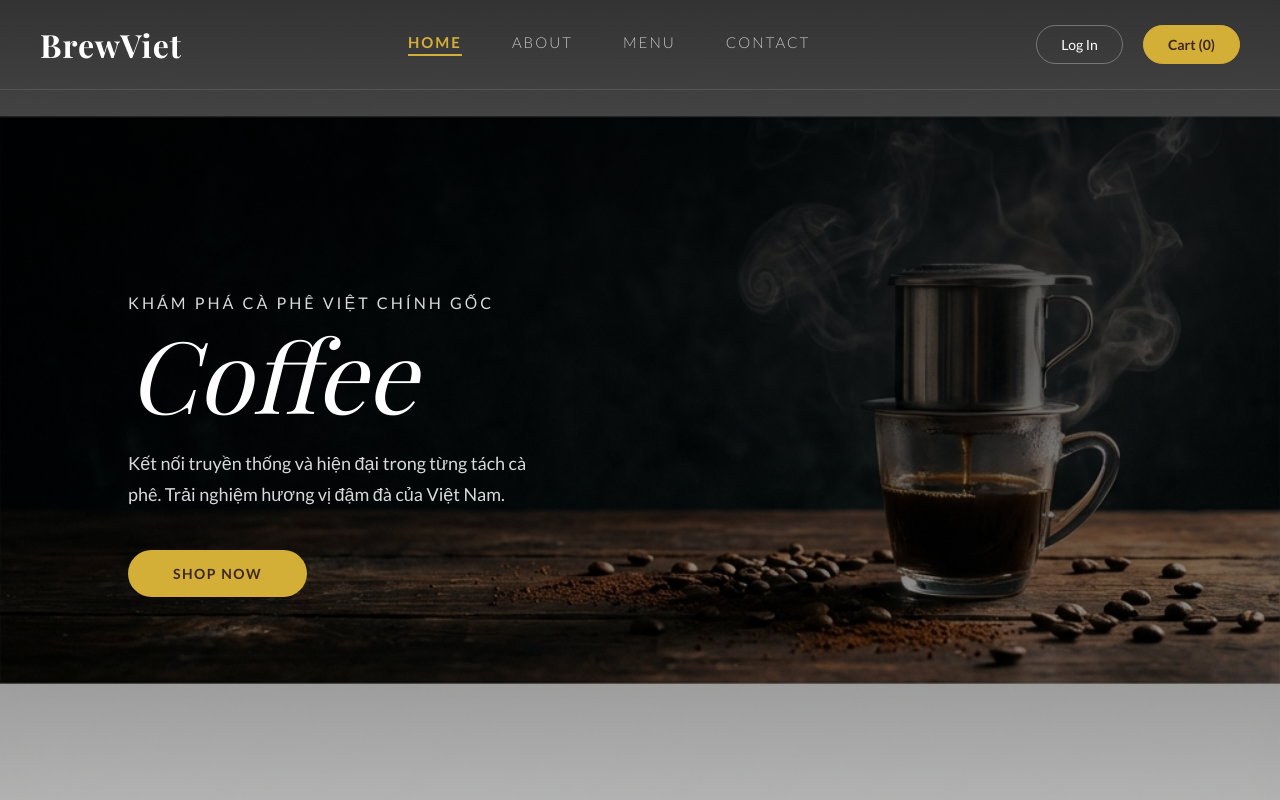
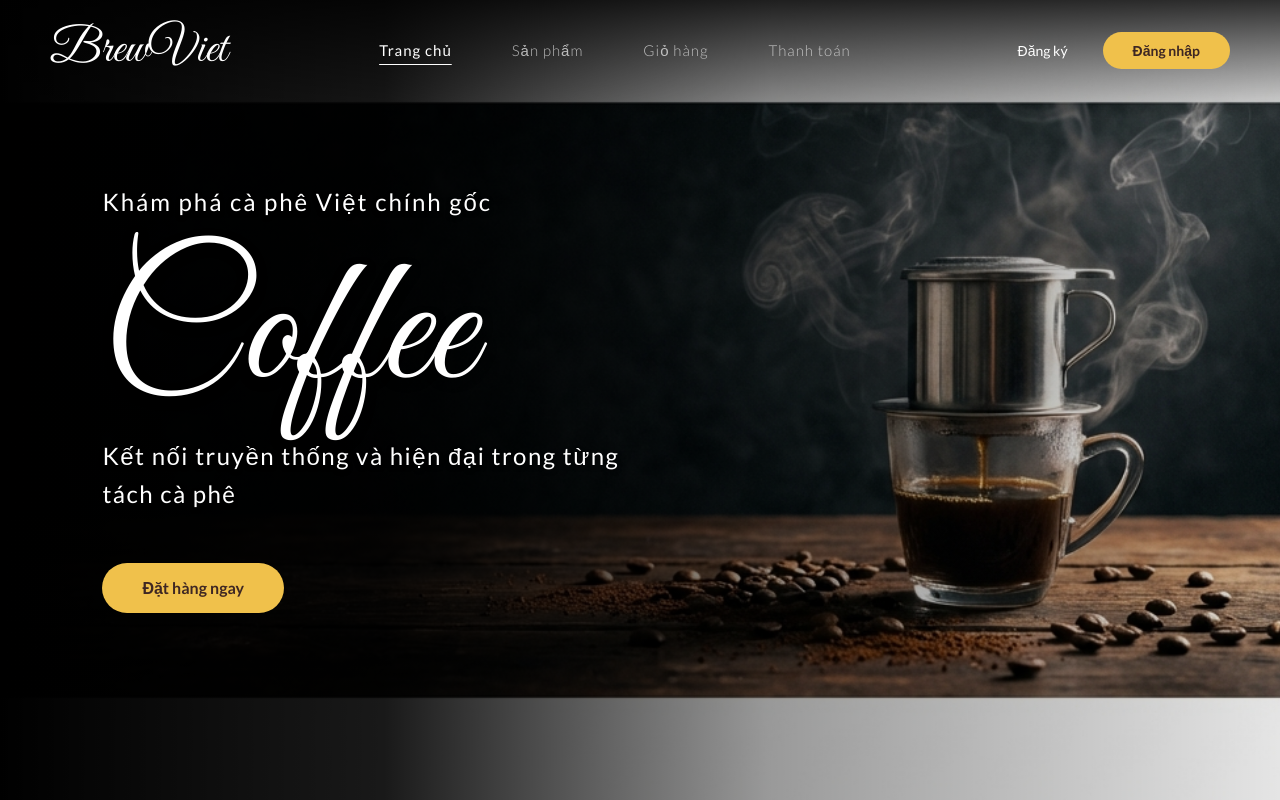
Before and after one commit to wilfierd/coffee-shop-web, a Next.js app: page / in a window 1280 px wide. Shown: the top 800 px of the page. Built offline with nearby package versions, Linux system fonts and the light colour scheme; a web font is replaced by a local one.

Commit message:
fix Font and size

```diff
--- a/src/app/components/home/Features.module.css
+++ b/src/app/components/home/Features.module.css
@@ -1,6 +1,8 @@
 .features {
-    padding: 80px 20px;
-    background-color: var(--color-bg);
+    padding: 40px 20px;
+    /* Reduced space */
+    background-color: #ffffff;
+    /* Explicit white background */
 }
 
 .container {
--- a/src/app/components/home/Hero.js
+++ b/src/app/components/home/Hero.js
@@ -9,7 +9,7 @@ export default function Hero() {
                     src="/images/brewviet_hero_bg_1765380384101.png"
                     alt="BrewViet Vietnamese Coffee"
                     fill
-                    style={{ objectFit: 'cover' }}
+                    className={styles.heroImage}
                     priority
                 />
                 <div className={styles.overlay}></div>
@@ -18,9 +18,9 @@ export default function Hero() {
                 <span className={styles.subtitle}>Khám phá cà phê Việt chính gốc</span>
                 <h1 className={styles.title}>Coffee</h1>
                 <p className={styles.description}>
-                    Kết nối truyền thống và hiện đại trong từng tách cà phê. Trải nghiệm hương vị đậm đà của Việt Nam.
+                    Kết nối truyền thống và hiện đại trong từng tách cà phê
                 </p>
-                <a href="#shop" className={styles.ctaButton}>Shop Now</a>
+                <a href="#shop" className={styles.ctaButton}>Đặt hàng ngay</a>
             </div>
         </section>
     );
--- a/src/app/components/home/Hero.module.css
+++ b/src/app/components/home/Hero.module.css
@@ -1,15 +1,16 @@
 .hero {
     position: relative;
-    height: 100vh;
-    min-height: 600px;
+    height: 100dvh;
+    /* Dynamic viewport height for phone browsers */
+    min-height: 700px;
     display: flex;
     align-items: center;
     justify-content: flex-start;
     color: #fff;
-    padding-left: 10%;
-    padding-top: 90px;
+    padding-left: 8%;
+    /* padding-top removed to avoid gap */
     overflow: hidden;
-    background-color: #2c1810;
+    background-color: #000000;
 }
 
 .bgWrapper {
@@ -21,93 +22,133 @@
     z-index: 0;
 }
 
+.heroImage {
+    object-fit: cover;
+    transform: scale(1.05);
+    /* Slight zoom to prevent gaps */
+    object-position: center;
+    /* Default center */
+}
+
 .overlay {
     position: absolute;
     top: 0;
     left: 0;
     width: 100%;
     height: 100%;
-    /* Linear gradient to extend dark area from top down */
-    background: linear-gradient(180deg,
-            rgba(0, 0, 0, 0.8) 0%,
-            rgba(0, 0, 0, 0.6) 45%,
-            rgba(0, 0, 0, 0.3) 100%);
+    /* Tuned top mask: Dark enough to hide gaps (0.8), but not pitch black */
+    background:
+        linear-gradient(to bottom, rgba(0, 0, 0, 0.8) 0%, rgba(0, 0, 0, 0) 120px),
+        linear-gradient(90deg, rgba(0, 0, 0, 1) 0%, rgba(0, 0, 0, 0.9) 30%, rgba(0, 0, 0, 0.4) 60%, rgba(0, 0, 0, 0.1) 100%);
     z-index: 1;
 }
 
 .content {
     position: relative;
-    max-width: 600px;
+    max-width: 650px;
     z-index: 2;
     text-align: left;
 }
 
 .subtitle {
     font-family: var(--font-body);
-    font-size: 16px;
-    letter-spacing: 3px;
-    text-transform: uppercase;
+    font-size: 24px;
+    letter-spacing: 2px;
+    font-weight: 400;
+    /* Thicker weight to avoid sticking */
     display: block;
-    margin-bottom: 10px;
-    opacity: 0.85;
+    margin-bottom: 30px;
+    /* Moved up to avoid overlap with Title */
+    color: #fff;
+    opacity: 1;
+    /* Full opacity */
+    text-shadow: 0 2px 4px rgba(0, 0, 0, 0.5);
 }
 
 .title {
-    font-family: var(--font-heading);
-    font-size: 100px;
+    font-family: var(--font-script);
+    /* Great Vibes */
+    font-size: 180px;
+    /* Huge size */
     line-height: 1;
-    margin: 0 0 25px;
+    margin: 0;
     font-weight: 400;
-    font-style: italic;
     color: #fff;
+    letter-spacing: 0px;
+    /* Script should connect */
+    text-shadow: 0 4px 10px rgba(0, 0, 0, 0.5);
+    /* Pop */
 }
 
 .description {
     font-family: var(--font-body);
-    font-size: 18px;
-    margin-bottom: 40px;
-    opacity: 0.85;
-    max-width: 420px;
-    line-height: 1.7;
+    font-size: 24px;
+    font-weight: 400;
+    /* Thicker weight */
+    letter-spacing: 1.5px;
+    margin-top: 10px;
+    margin-bottom: 50px;
+    opacity: 1;
+    /* Full opacity */
+    max-width: 550px;
+    line-height: 1.6;
+    text-shadow: 0 2px 4px rgba(0, 0, 0, 0.5);
 }
 
 .ctaButton {
     display: inline-block;
-    background-color: var(--color-accent);
+    background-color: #f0c14b;
     color: var(--color-primary);
-    padding: 15px 45px;
-    font-size: 14px;
-    font-weight: 700;
+    padding: 15px 40px;
+    font-size: 16px;
+    font-weight: 600;
     border-radius: 50px;
     transition: transform 0.3s, box-shadow 0.3s;
     font-family: var(--font-body);
-    text-transform: uppercase;
-    letter-spacing: 1.5px;
     text-decoration: none;
+    border: none;
 }
 
 .ctaButton:hover {
     transform: translateY(-3px);
-    box-shadow: 0 10px 25px rgba(0, 0, 0, 0.3);
-    background-color: #e8c478;
+    box-shadow: 0 10px 25px rgba(240, 193, 75, 0.3);
+    background-color: #FFD700;
 }
 
 @media (max-width: 768px) {
     .hero {
         padding: 0 20px;
         justify-content: center;
+        text-align: center;
+    }
+
+    .overlay {
+        background: rgba(0, 0, 0, 0.5);
+        /* Simpler overlay on mobile */
     }
 
     .content {
         text-align: center;
     }
 
+    .subtitle {
+        font-size: 18px;
+    }
+
     .title {
-        font-size: 60px;
+        font-size: 100px;
     }
 
     .description {
+        font-size: 18px;
         margin-left: auto;
         margin-right: auto;
     }
+
+    .heroImage {
+        object-position: 80% center;
+        /* Shift focus to right (filter) on mobile */
+        transform: scale(1.1);
+        /* Zoom slightly more on mobile for better fill */
+    }
 }
--- a/src/app/components/home/Recover.module.css
+++ b/src/app/components/home/Recover.module.css
@@ -1,6 +1,7 @@
 .section {
     padding: 100px 20px;
-    background-color: var(--color-bg);
+    background-color: #ffffff;
+    /* Explicit white to contrast with dark theme */
     overflow: hidden;
 }
 
--- a/src/app/components/layout/Header.js
+++ b/src/app/components/layout/Header.js
@@ -24,14 +24,14 @@ export default function Header() {
                 </button>
 
                 <nav className={`${styles.nav} ${isMenuOpen ? styles.navOpen : ''}`}>
-                    <Link href="/" className={`${styles.navLink} ${styles.navLinkActive}`} onClick={() => setIsMenuOpen(false)}>Home</Link>
-                    <Link href="#about" className={styles.navLink} onClick={() => setIsMenuOpen(false)}>About</Link>
-                    <Link href="#shop" className={styles.navLink} onClick={() => setIsMenuOpen(false)}>Menu</Link>
-                    <Link href="#contact" className={styles.navLink} onClick={() => setIsMenuOpen(false)}>Contact</Link>
+                    <Link href="/" className={`${styles.navLink} ${styles.navLinkActive}`} onClick={() => setIsMenuOpen(false)}>Trang chủ</Link>
+                    <Link href="#products" className={styles.navLink} onClick={() => setIsMenuOpen(false)}>Sản phẩm</Link>
+                    <Link href="#cart" className={styles.navLink} onClick={() => setIsMenuOpen(false)}>Giỏ hàng</Link>
+                    <Link href="#checkout" className={styles.navLink} onClick={() => setIsMenuOpen(false)}>Thanh toán</Link>
                 </nav>
                 <div className={styles.actions}>
-                    <button className={styles.authBtn}>Log In</button>
-                    <button className={styles.cartBtn}>Cart (0)</button>
+                    <button className={styles.authBtn}>Đăng ký</button>
+                    <button className={styles.loginBtn}>Đăng nhập</button>
                 </div>
             </div>
         </header>
--- a/src/app/components/layout/Header.module.css
+++ b/src/app/components/layout/Header.module.css
@@ -1,5 +1,5 @@
 .header {
-    height: 90px;
+    height: 100px;
     background-color: transparent;
     display: flex;
     align-items: center;
@@ -8,98 +8,108 @@
     left: 0;
     width: 100%;
     z-index: 1000;
-    border-bottom: 1px solid rgba(255, 255, 255, 0.1);
+    /* No border bottom in the design */
 }
 
 .container {
     width: 100%;
     max-width: 1400px;
     margin: 0 auto;
-    padding: 0 40px;
+    padding: 0 50px;
     display: flex;
     justify-content: space-between;
     align-items: center;
 }
 
 .logo a {
-    font-family: var(--font-heading);
-    font-size: 32px;
-    font-weight: 700;
+    font-family: var(--font-script);
+    /* Great Vibes */
+    font-size: 48px;
+    /* Larger */
+    font-weight: 400;
     color: var(--color-white);
-    letter-spacing: 1px;
+    letter-spacing: normal;
+    text-decoration: none;
 }
 
 .nav {
     display: flex;
-    gap: 50px;
+    gap: 60px;
+    /* Wide spacing */
 }
 
 .navLink {
     font-family: var(--font-body);
     font-weight: 300;
     font-size: 15px;
-    color: #fff;
-    text-transform: uppercase;
-    letter-spacing: 2px;
+    color: #e0e0e0;
+    text-transform: none;
+    /* Keep natural case */
+    letter-spacing: 1px;
+    /* Increased spacing */
     transition: all 0.3s ease;
-    opacity: 0.7;
+    opacity: 0.8;
     position: relative;
-    padding-bottom: 5px;
+    text-decoration: none;
 }
 
 .navLink:hover {
     opacity: 1;
-    color: var(--color-accent);
+    color: #fff;
 }
 
 .navLink.active,
 .navLinkActive {
     opacity: 1;
-    color: var(--color-accent);
-    font-weight: 700;
-}
-
-.navLink.active::after,
-.navLinkActive::after {
-    content: '';
-    position: absolute;
-    bottom: 0;
-    left: 0;
-    width: 100%;
-    height: 2px;
-    background-color: var(--color-accent);
+    color: #fff;
+    font-weight: 400;
+    text-decoration: underline;
+    text-underline-offset: 8px;
+    text-decoration-thickness: 1px;
 }
 
 .actions {
     display: flex;
+    align-items: center;
     gap: 20px;
 }
 
-.authBtn,
-.cartBtn {
+/* "Dang ky" - Ghost button style text */
+.authBtn {
     background: transparent;
-    border: 1px solid rgba(255, 255, 255, 0.3);
-    padding: 10px 24px;
-    border-radius: 30px;
+    border: none;
+    padding: 10px 15px;
     cursor: pointer;
     font-family: var(--font-body);
     color: var(--color-white);
     font-size: 14px;
+    font-weight: 400;
     transition: all 0.3s ease;
 }
 
-.authBtn:hover,
-.cartBtn:hover {
-    background: var(--color-white);
-    color: var(--color-primary);
-    border-color: var(--color-white);
+.authBtn:hover {
+    opacity: 0.8;
 }
 
-.cartBtn {
-    background: var(--color-accent);
-    border-color: var(--color-accent);
+/* "Dang nhap" - Yellow Pill Button */
+.loginBtn {
+    background: #f0c14b;
+    /* Yellow/Orange */
+    border: none;
+    padding: 10px 30px;
+    border-radius: 30px;
+    cursor: pointer;
+    font-family: var(--font-body);
     color: var(--color-primary);
-    font-weight: 700;
+    /* Dark text */
+    font-size: 14px;
+    font-weight: 600;
+    transition: all 0.3s ease;
+}
+
+.loginBtn:hover {
+    background: #FFD700;
+    transform: translateY(-2px);
 }
 
 .mobileToggle {
@@ -120,7 +130,7 @@
     transition: all 0.3s ease;
 }
 
-@media (max-width: 768px) {
+@media (max-width: 900px) {
     .container {
         padding: 0 20px;
     }
@@ -135,7 +145,7 @@
         right: -100%;
         width: 70%;
         height: 100vh;
-        background-color: var(--color-primary);
+        background-color: #2c1810;
         flex-direction: column;
         justify-content: center;
         align-items: center;
@@ -155,6 +165,5 @@
 
     .actions {
         display: none;
-        /* Simplify for now, or move into nav */
     }
 }
--- a/src/app/globals.css
+++ b/src/app/globals.css
@@ -3,12 +3,15 @@
     --color-secondary: #5D4037;
     --color-accent: #D4AF37;
     --color-highlight: #FFECB3;
-    --color-bg: #FFFFFF;
+    --color-bg: #000000;
+    /* Pure black */
     --color-white: #FFFFFF;
     --color-text: #333333;
     --color-text-light: #F5F5F5;
-    --font-heading: 'Playfair Display', serif;
-    --font-body: 'Lato', sans-serif;
+    --font-heading: 'Playfair Display',
+        serif;
+    --font-body: 'Lato',
+        sans-serif;
 }
 
 html,
--- a/src/app/layout.js
+++ b/src/app/layout.js
@@ -1,4 +1,4 @@
-import { Playfair_Display, Lato } from "next/font/google";
+import { Playfair_Display, Lato, Great_Vibes } from "next/font/google";
 import "./globals.css";
 import Header from "./components/layout/Header";
 import Footer from "./components/layout/Footer";
@@ -16,6 +16,13 @@ const lato = Lato({
   display: "swap",
 });
 
+const greatVibes = Great_Vibes({
+  weight: ["400"],
+  subsets: ["latin"],
+  variable: "--font-script",
+  display: "swap",
+});
+
 export const metadata = {
   title: "Premium Coffee Shop",
   description: "Experience the best coffee in town.",
@@ -24,7 +31,7 @@ export const metadata = {
 export default function RootLayout({ children }) {
   return (
     <html lang="en">
-      <body className={`${playfair.variable} ${lato.variable}`}>
+      <body className={`${playfair.variable} ${lato.variable} ${greatVibes.variable}`}>
         <Header />
         <main>{children}</main>
         <Footer />
```
Also changed, not shown: public/images/hero_wide.png (added).
